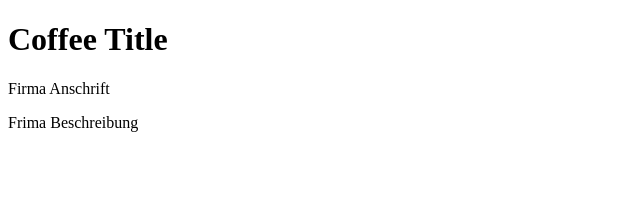
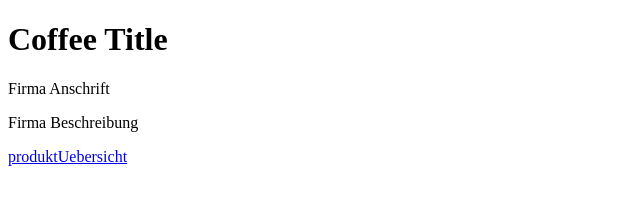
Before and after one commit to ohaiiphee/FairTrade-Coffee-Beans, a plain HTML site: page index.html in a window 1280 px wide. Shown: the whole page, without its empty margins (0-640 px from the left). Drawn offline with Linux system fonts and the light colour scheme.

Commit message:
link added

```diff
--- a/index.html
+++ b/index.html
@@ -11,7 +11,9 @@
     <h1 class="title">Coffee Title</h1>
     <p>Firma Anschrift</p>
 
-    <p>Frima Beschreibung</p>
+    <p>Firma Beschreibung</p>
+
+    <a href="Rezepte/produktUebersicht/index.html">produktUebersicht</a>
 
 
 </body>
```
